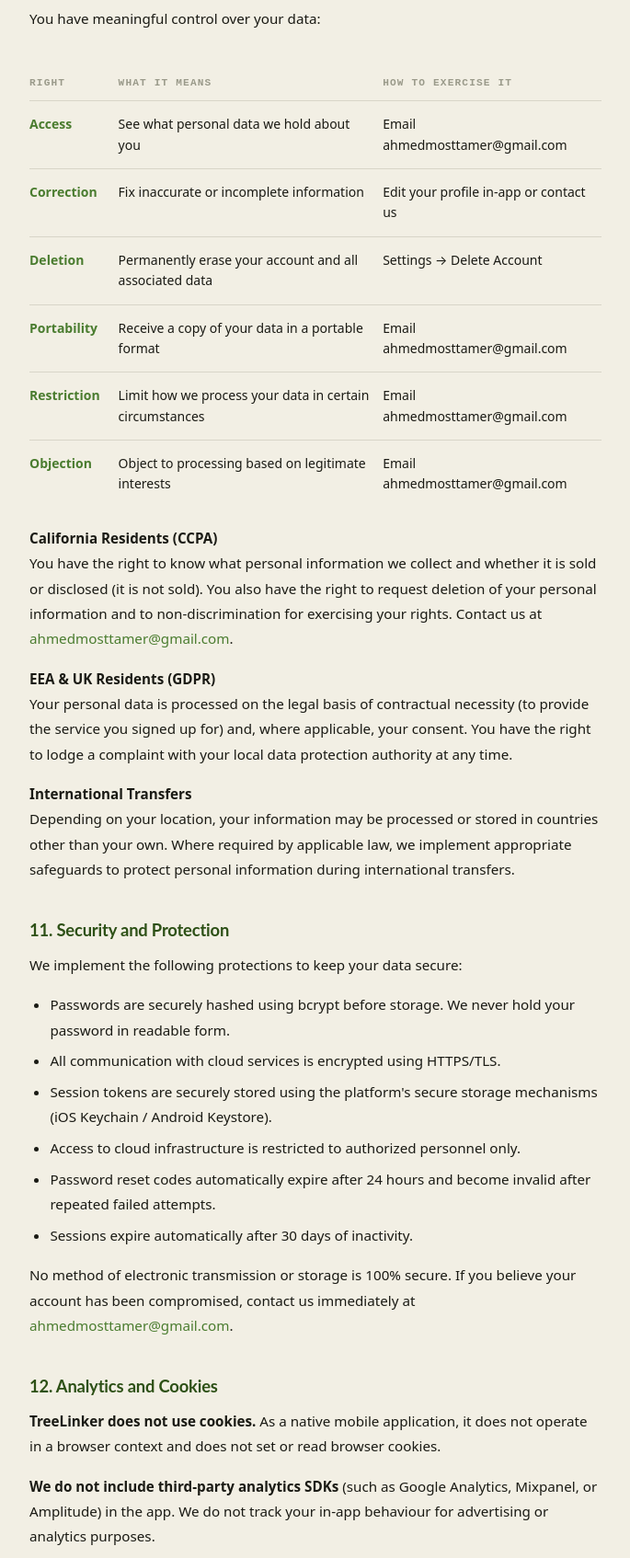
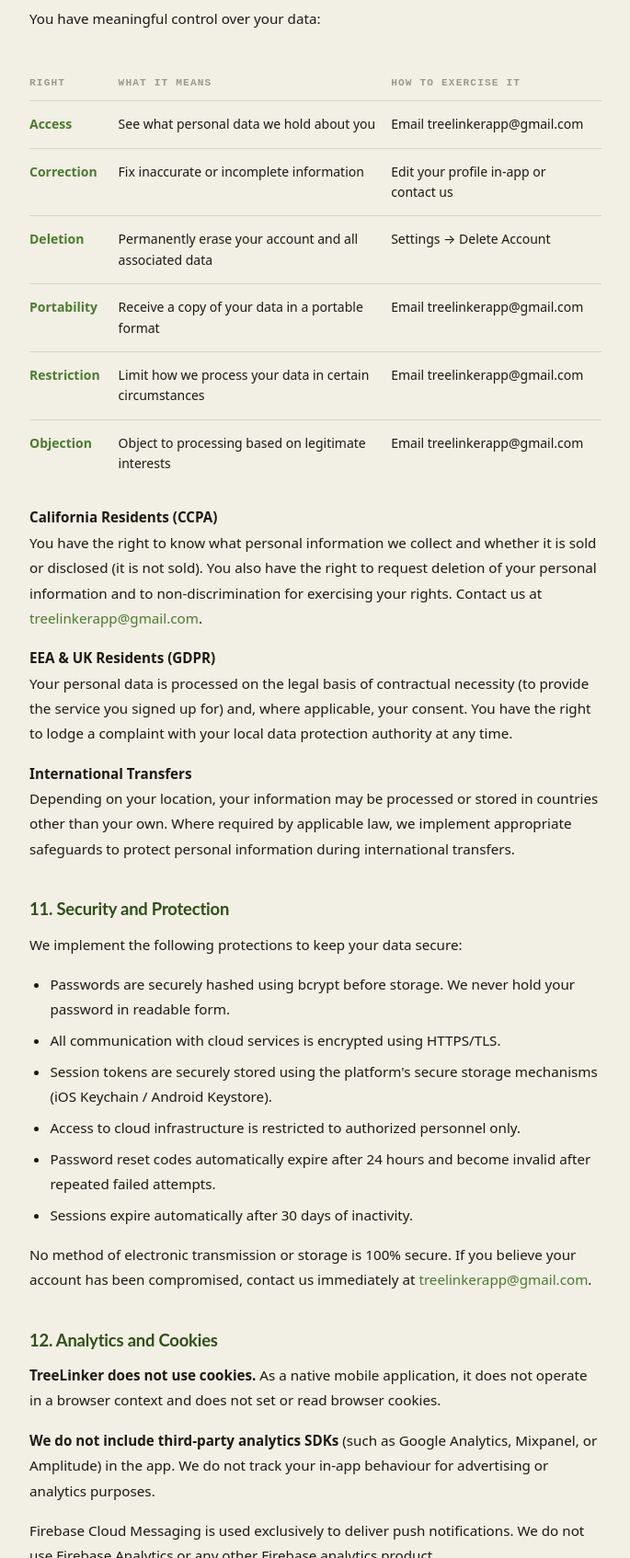
Before and after one commit to ahmadmotamer/treelinker-website, a plain HTML site: page privacy.html in a window 1280 px wide. Shown: the part 5212-6906 px from the top of the page at 92% size, without its empty margins (320-1005 px from the left). Drawn offline with Linux system fonts and the light colour scheme.

Commit message:
change support email to new email

```diff
--- a/assets/js/script.js
+++ b/assets/js/script.js
@@ -124,7 +124,7 @@
       ].join('\n');
 
       const mailto =
-        'mailto:ahmedmosttamer@gmail.com' +
+        'mailto:treelinkerapp@gmail.com' +
         '?subject=' + encodeURIComponent('[TreeLinker] ' + subject) +
         '&body='    + encodeURIComponent(body);
 
--- a/privacy.html
+++ b/privacy.html
@@ -220,7 +220,7 @@
 
             <section id="children">
               <h2>8. Children's Privacy</h2>
-              <p>TreeLinker is not directed to children under the age of 13. We do not knowingly collect personal information from children under 13. If you are a parent or guardian and believe your child has provided personal information without your consent, please contact us at <a href="mailto:ahmedmosttamer@gmail.com">ahmedmosttamer@gmail.com</a>.</p>
+              <p>TreeLinker is not directed to children under the age of 13. We do not knowingly collect personal information from children under 13. If you are a parent or guardian and believe your child has provided personal information without your consent, please contact us at <a href="mailto:treelinkerapp@gmail.com">treelinkerapp@gmail.com</a>.</p>
               <p>If we learn we have inadvertently collected personal information from a child under 13, we will delete that information as quickly as possible. If you are located in the European Economic Area, the age threshold may be 16 in some member states.</p>
             </section>
 
@@ -252,18 +252,18 @@
                     </tr>
                   </thead>
                   <tbody>
-                    <tr><td>Access</td><td>See what personal data we hold about you</td><td>Email ahmedmosttamer@gmail.com</td></tr>
+                    <tr><td>Access</td><td>See what personal data we hold about you</td><td>Email treelinkerapp@gmail.com</td></tr>
                     <tr><td>Correction</td><td>Fix inaccurate or incomplete information</td><td>Edit your profile in-app or contact us</td></tr>
                     <tr><td>Deletion</td><td>Permanently erase your account and all associated data</td><td>Settings → Delete Account</td></tr>
-                    <tr><td>Portability</td><td>Receive a copy of your data in a portable format</td><td>Email ahmedmosttamer@gmail.com</td></tr>
-                    <tr><td>Restriction</td><td>Limit how we process your data in certain circumstances</td><td>Email ahmedmosttamer@gmail.com</td></tr>
-                    <tr><td>Objection</td><td>Object to processing based on legitimate interests</td><td>Email ahmedmosttamer@gmail.com</td></tr>
+                    <tr><td>Portability</td><td>Receive a copy of your data in a portable format</td><td>Email treelinkerapp@gmail.com</td></tr>
+                    <tr><td>Restriction</td><td>Limit how we process your data in certain circumstances</td><td>Email treelinkerapp@gmail.com</td></tr>
+                    <tr><td>Objection</td><td>Object to processing based on legitimate interests</td><td>Email treelinkerapp@gmail.com</td></tr>
                   </tbody>
                 </table>
               </div>
 
               <p><strong>California Residents (CCPA)</strong><br>
-              You have the right to know what personal information we collect and whether it is sold or disclosed (it is not sold). You also have the right to request deletion of your personal information and to non-discrimination for exercising your rights. Contact us at <a href="mailto:ahmedmosttamer@gmail.com">ahmedmosttamer@gmail.com</a>.</p>
+              You have the right to know what personal information we collect and whether it is sold or disclosed (it is not sold). You also have the right to request deletion of your personal information and to non-discrimination for exercising your rights. Contact us at <a href="mailto:treelinkerapp@gmail.com">treelinkerapp@gmail.com</a>.</p>
 
               <p><strong>EEA &amp; UK Residents (GDPR)</strong><br>
               Your personal data is processed on the legal basis of contractual necessity (to provide the service you signed up for) and, where applicable, your consent. You have the right to lodge a complaint with your local data protection authority at any time.</p>
@@ -283,7 +283,7 @@
                 <li>Password reset codes automatically expire after 24 hours and become invalid after repeated failed attempts.</li>
                 <li>Sessions expire automatically after 30 days of inactivity.</li>
               </ul>
-              <p>No method of electronic transmission or storage is 100% secure. If you believe your account has been compromised, contact us immediately at <a href="mailto:ahmedmosttamer@gmail.com">ahmedmosttamer@gmail.com</a>.</p>
+              <p>No method of electronic transmission or storage is 100% secure. If you believe your account has been compromised, contact us immediately at <a href="mailto:treelinkerapp@gmail.com">treelinkerapp@gmail.com</a>.</p>
             </section>
 
             <section id="analytics">
@@ -311,7 +311,7 @@
                   <li>Request a data export</li>
                   <li>Ask any privacy-related question</li>
                 </ul>
-                Email: <a href="mailto:ahmedmosttamer@gmail.com">ahmedmosttamer@gmail.com</a>
+                Email: <a href="mailto:treelinkerapp@gmail.com">treelinkerapp@gmail.com</a>
               </div>
               <p>For account deletion, you can also initiate the process directly in-app through <strong>Settings → Delete Account</strong>, which immediately begins erasing your data without any waiting period.</p>
             </section>
```
Also changed, not shown: child_safety_standards.html (+1 -1 lines), contact.html (+1 -1 lines), delete-account.html (+2 -2 lines), support.html (+1 -1 lines), terms.html (+1 -1 lines).
